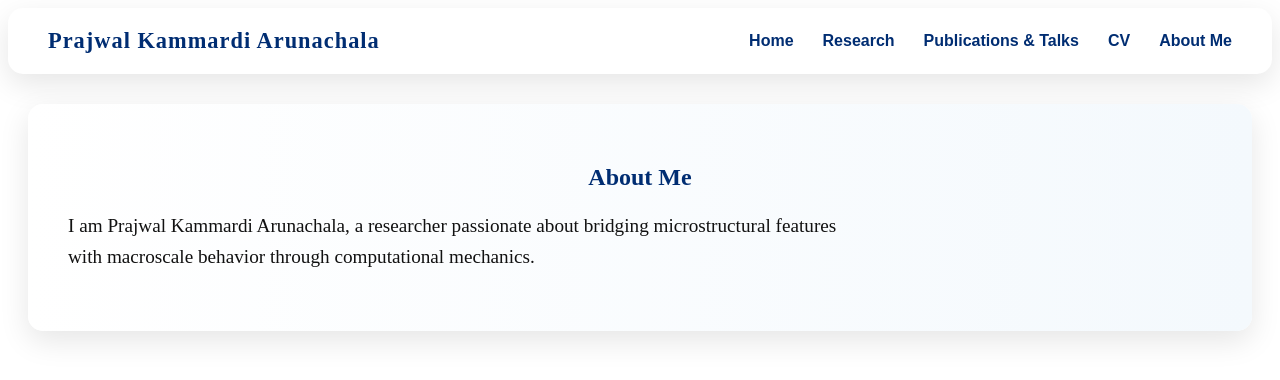
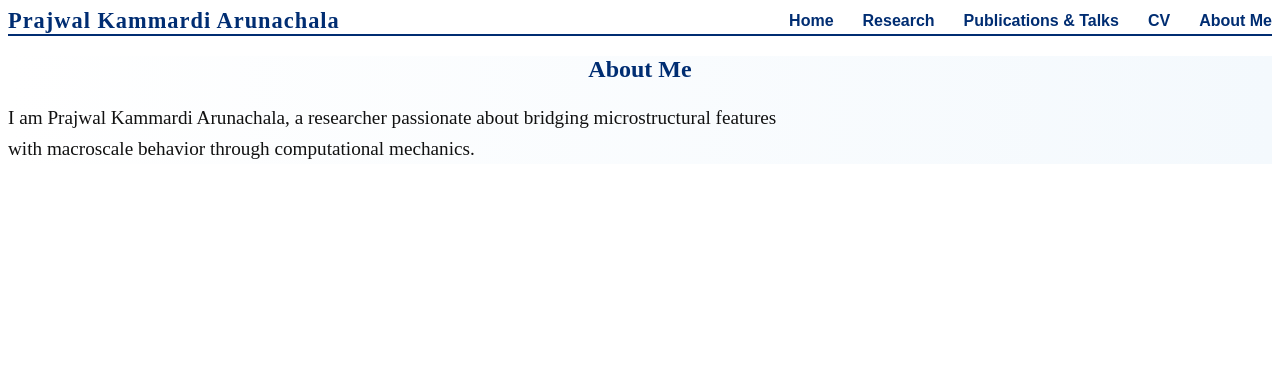
Before and after one commit to prajwalka/prajwalka.github.io, a Jekyll site: the page built from about.md, in a window 1280 px wide. Shown: the top 380 px of the page. Built offline with Jekyll 4.4.1, drawn with Linux system fonts in a browser that asks for light colours; some web fonts are replaced.

Commit message:
Updating homepage

```diff
--- a/assets/style.css
+++ b/assets/style.css
@@ -3,16 +3,10 @@ header {
   display: flex;
   justify-content: space-between;
   align-items: center;
-  background-color: #ffffff; /* White background for header */
-  padding: 20px 40px;
-  margin-bottom: 30px;  /* More space between header and content */
-  border-radius: 15px;  /* Rounded corners for softness */
-  box-shadow: 0 10px 30px rgba(0, 0, 0, 0.1);  /* Subtle shadow for depth */
-  transition: box-shadow 0.3s ease;  /* Smooth transition for shadow */
-}
-
-header:hover {
-  box-shadow: 0 15px 40px rgba(0, 0, 0, 0.2);  /* Shadow increase on hover */
+  margin: 0;
+  padding: 0;
+  background-color: linear-gradient(to right, #ffffff, #f4f9fd); /* White background for header */
+  border-bottom: 2px solid #002D72;
 }
 
 /* Site Title */
@@ -43,15 +37,8 @@ nav a:hover {
 /* Main Content Area */
 main {
   background: linear-gradient(to right, #ffffff, #f4f9fd);  /* Soft gradient for the main content */
-  padding: 40px;
-  margin: 0 20px;  /* Margin around content */
-  border-radius: 15px;  /* Rounded corners */
-  box-shadow: 0 10px 30px rgba(0, 0, 0, 0.1);  /* Soft shadow for depth */
-  transition: box-shadow 0.3s ease;  /* Smooth transition for shadow */
-}
-
-main:hover {
-  box-shadow: 0 15px 40px rgba(0, 0, 0, 0.2);  /* Shadow increase on hover */
+  padding: 0;
+  margin: 0;
 }
 
 h1, h2, h3 {
@@ -70,7 +57,7 @@ h1, h2, h3 {
 
 /* Styling for the profile image */
 .profile-image {
-  width: 200px; /* Set width of the image */
+  max-width: 200px; /* Set width of the image */
   height: auto;
   border-radius: 50%; /* Optional: to make the image round */
   margin-right: 20px;  /* Space between image and text */
```
